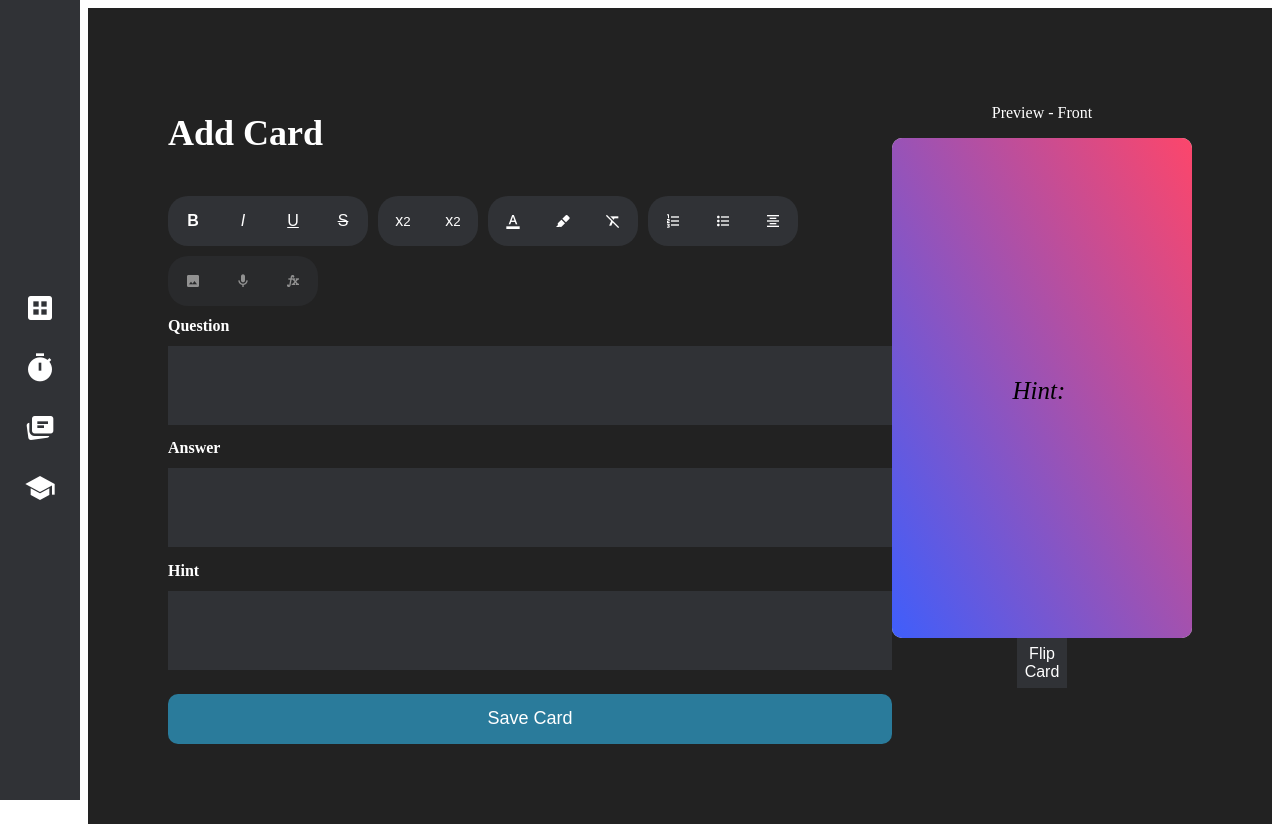
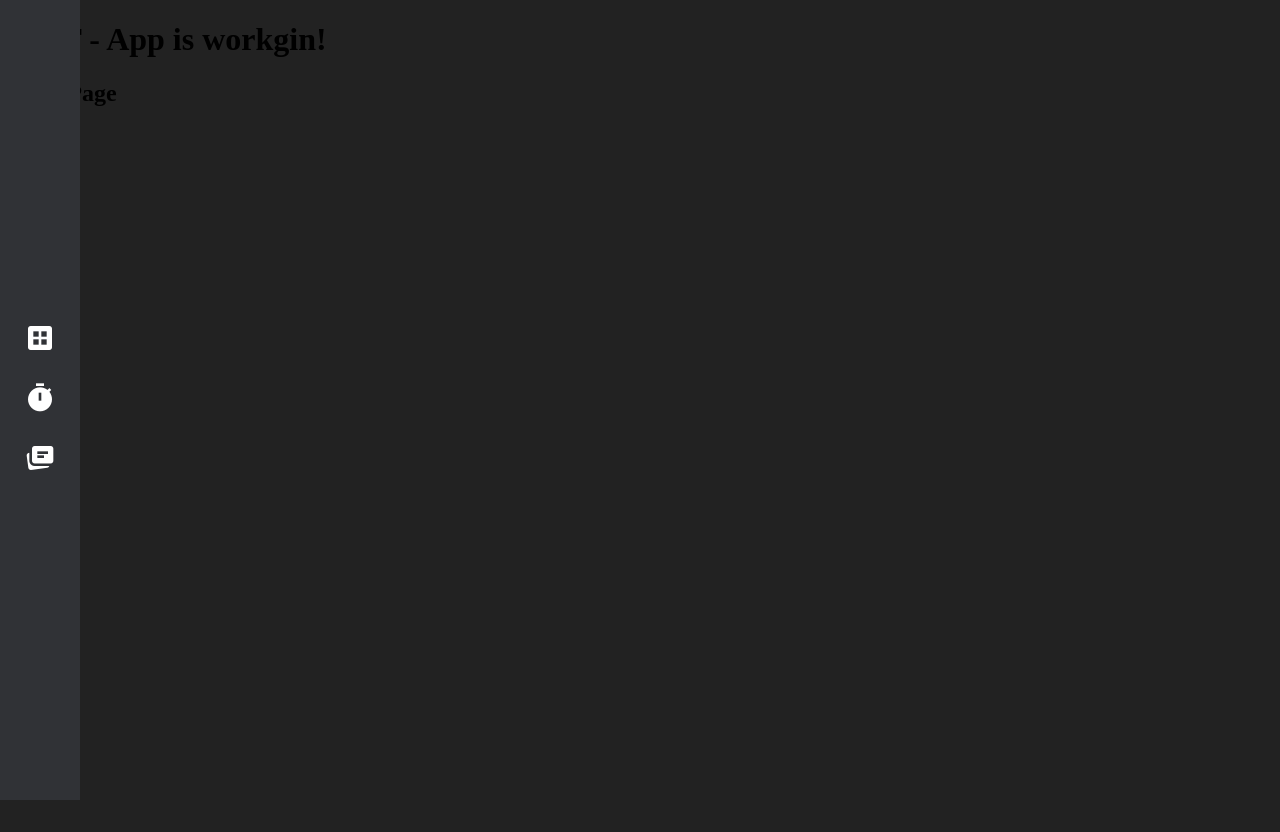
Before and after one commit to 18barbers2/gostudycards, a React (Vite) app in the folder frontend/: page / in a window 1280 px wide. After the commit the page ends 800 px from the top, so only its background shows below. Built offline with nearby package versions, Linux system fonts and the light colour scheme.

Commit message:
feature: addec the react dom and react router dom

```diff
--- a/frontend/package.json
+++ b/frontend/package.json
@@ -11,7 +11,8 @@
   },
   "dependencies": {
     "react": "^19.1.1",
-    "react-dom": "^19.1.1"
+    "react-dom": "^19.1.1",
+    "react-router-dom": "^7.12.0"
   },
   "devDependencies": {
     "@eslint/js": "^9.33.0",
--- a/frontend/src/App.tsx
+++ b/frontend/src/App.tsx
@@ -1,4 +1,4 @@
-import { BrowserRouter, Routes, Route} from "react-router-dom";
+import { Routes, Route} from "react-router-dom";
 import NavBar from './components/NavBar.tsx';
 import CardBuilder from './pages/CardBuilder.tsx';
 import AddCard from './pages/AddCard.tsx';
@@ -7,10 +7,11 @@ function App() {
 
   return (
     <div className="app">
+      <h1>TEST - App is workgin!</h1>
       <NavBar/>
 
       <Routes>
-        <Route path="/"/>
+        <Route path="/" element={<div><h2>Home Page</h2></div>}/>
         <Route path="/add-card" element={<AddCard/>}/>
         <Route path="/card-builder" element={<CardBuilder/>}/>
       </Routes>
--- a/frontend/src/components/NavBar.tsx
+++ b/frontend/src/components/NavBar.tsx
@@ -1,24 +1,35 @@
 import '../css/NavBar.css';
+import { Link } from "react-router-dom";
 
-export default function NavBar() {
+export function NavBar() {
 
 
     return (
         <nav className='navbar'>
             <ul>
-                <a href='#'>
-                    <span className="material-symbols-outlined">dataset</span>
-                </a>
-                <a href="#">
-                    <span className="material-symbols-outlined">timer</span>
-                </a>
-                <a href='#'>
-                    <span className="material-symbols-outlined">cards_stack</span>
-                </a>
-                <a href='#'>
-                    <span className="material-symbols-outlined">school</span>
-                </a>
+                <li>
+                    <Link to={'/'}>
+                        <span className="material-symbols-outlined">dataset</span>
+                    </Link>
+                </li>
+                <li>
+                    <Link to={'/add-card'}>
+                        <span className="material-symbols-outlined">timer</span>
+                    </Link>
+                </li>
+                <li>
+                    <Link to={'/card-builder'}>
+                        <span className="material-symbols-outlined">cards_stack</span>
+                    </Link>
+                </li>
+                {/* <li>
+                    <Link to={'/'}>
+                        <span className="material-symbols-outlined">school</span>
+                    </Link>
+                </li> */}
             </ul>
         </nav>
     );
 }
+
+export default NavBar;
--- a/frontend/src/main.tsx
+++ b/frontend/src/main.tsx
@@ -1,14 +1,12 @@
 import { StrictMode } from 'react';
 import { createRoot } from 'react-dom/client';
-import CardBuilder from './pages/CardBuilder.tsx';
-import NavBar from './components/NavBar.tsx';
-import AddCard from './pages/AddCard.tsx';
+import App from './App.tsx';
+import { BrowserRouter } from "react-router-dom";
 
 createRoot(document.getElementById('root')!).render(
   <StrictMode>
-    {/* <App /> */}
-    <NavBar></NavBar>
-    {/* <CardBuilder /> */}
-    <AddCard></AddCard>
+    <BrowserRouter>
+      <App />
+    </BrowserRouter>
   </StrictMode>,
 )
```
Also changed, not shown: 1 other file (tests, documents, lock files or other folders).
